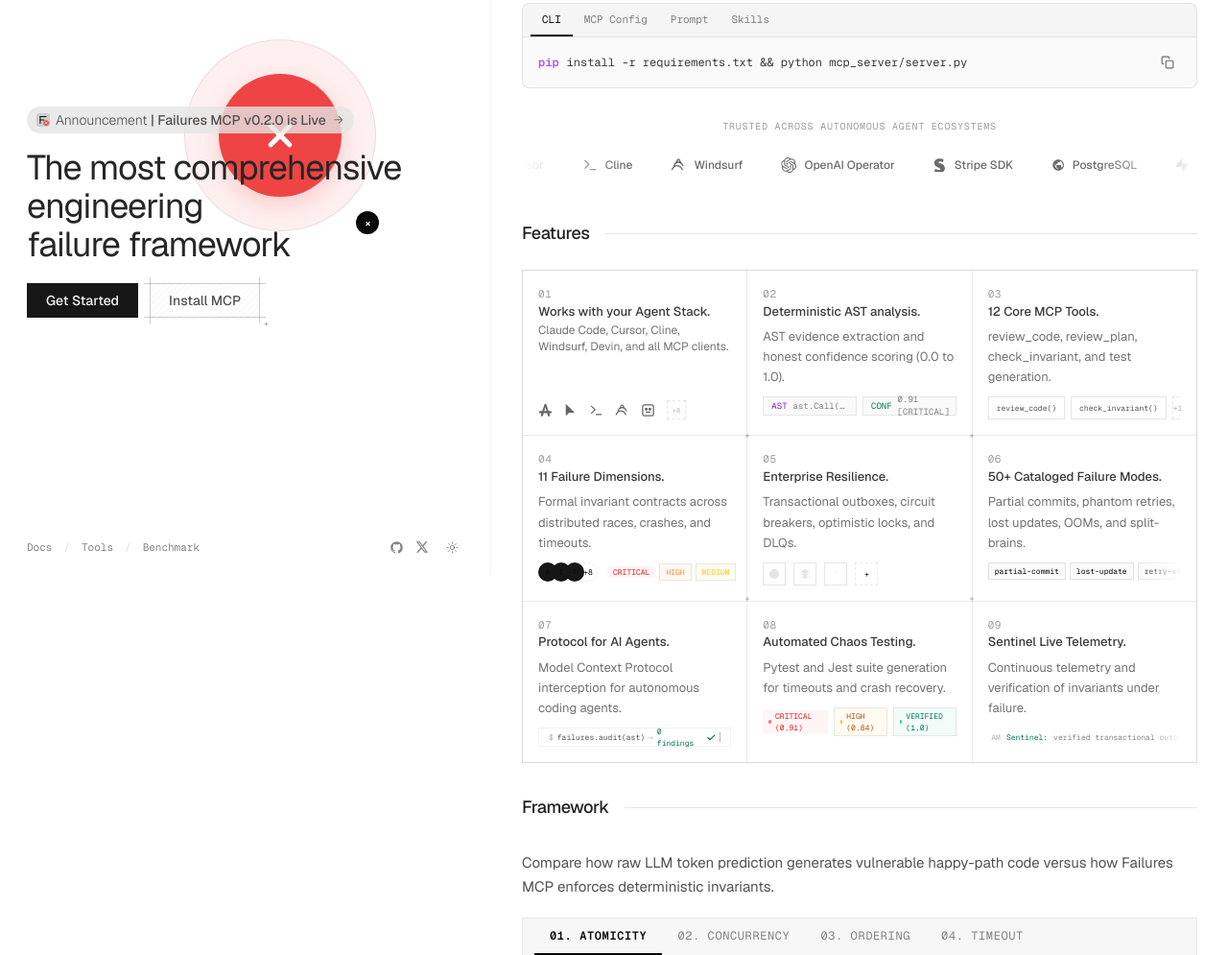
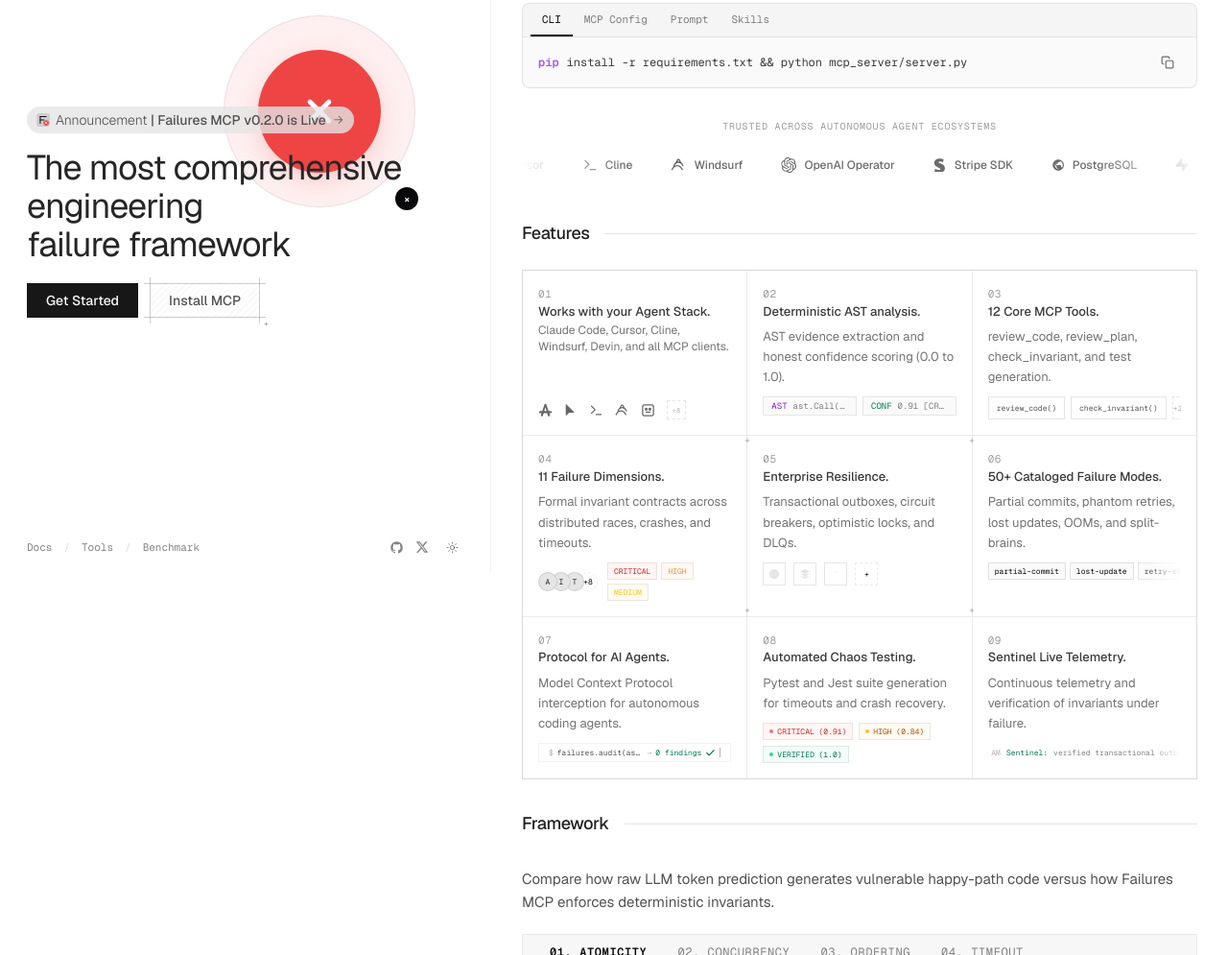
Before and after one commit to mayowa-kalejaiye/Failures, a website: page website/index.html in a window 1280 px wide. Shown: the part 202-1197 px from the top of the page at 96% size. Drawn offline with nearby package versions, Linux system fonts and the light colour scheme.

Commit message:
website: hero X up-right, card 02/07/08 overflow fixes, card 04 theme-aware circles

```diff
--- a/website/index.html
+++ b/website/index.html
@@ -188,8 +188,8 @@
               <g font-family="Geist Mono, monospace" font-size="5.8"><rect x="264" y="118" rx="3" width="58" height="14" fill="#10b981" opacity="0.12" stroke="#10b981" stroke-opacity="0.18"/><text x="293" y="127.5" text-anchor="middle" fill="#059669" opacity="0.9">invariant ✓</text></g>
             </svg>
           </div>
-          <div class="flex justify-center h-full absolute items-center left-[18%] lg:left-[22%] w-full max-w-[400px] lg:max-w-[360px] pointer-events-auto select-none animate-logo-reveal z-[2] opacity-100">
-                      <div class="group relative max-w-[360px] w-full flex justify-center opacity-100 -mt-[28%] lg:-mt-[44%]">
+          <div class="flex justify-center h-full absolute items-center left-[26%] lg:left-[30%] w-full max-w-[400px] lg:max-w-[360px] pointer-events-auto select-none animate-logo-reveal z-[2] opacity-100">
+                      <div class="group relative max-w-[360px] w-full flex justify-center opacity-100 -mt-[38%] lg:-mt-[58%]">
             <div class="relative size-[160px] lg:size-[200px] rounded-full bg-[#ef4444]/[0.08] border border-[#ef4444]/[0.12] flex items-center justify-center backdrop-blur-[0.5px] transition-transform duration-300 ease-out group-hover:scale-[1.03] group-hover:rotate-1">
               <div class="size-[104px] lg:size-[128px] rounded-full bg-[#ef4444] flex items-center justify-center shadow-[0_8px_24px_rgba(239,68,68,0.22)]">
                 <svg width="52" height="52" viewBox="0 0 32 32" fill="none" xmlns="http://www.w3.org/2000/svg">
@@ -377,14 +377,14 @@
         <div class="text-[13px] font-medium text-foreground/80 dark:text-neutral-100 transition-colors duration-200">Deterministic AST analysis.</div>
       </div>
       <div class="text-[13px] text-neutral-500 dark:text-neutral-400 leading-relaxed transition-colors duration-200 group-hover/card:text-neutral-300">AST evidence extraction and honest confidence scoring (0.0 to 1.0).</div>
-      <div class="mt-3 flex items-center gap-1.5">
-        <div class="flex items-center h-5 px-2 border border-foreground/[0.08] bg-foreground/[0.02] flex-1 min-w-0">
-          <span class="text-[9px] font-mono text-purple-400 mr-1.5">AST</span>
-          <span class="text-[9px] font-mono text-foreground/50 dark:text-foreground/35 truncate">ast.Call(stripe.charge)</span>
+      <div class="mt-3 flex items-center gap-1.5 min-w-0">
+        <div class="flex items-center h-5 px-2 border border-foreground/[0.08] bg-foreground/[0.02] flex-1 min-w-0 overflow-hidden">
+          <span class="text-[9px] font-mono text-purple-400 mr-1.5 shrink-0">AST</span>
+          <span class="text-[9px] font-mono text-foreground/50 dark:text-foreground/35 truncate min-w-0">ast.Call(stripe.charge)</span>
         </div>
-        <div class="flex items-center h-5 px-2 border border-foreground/[0.08] bg-foreground/[0.02] flex-1 min-w-0">
-          <span class="text-[9px] font-mono text-emerald-400 mr-1.5">CONF</span>
-          <span class="text-[9px] font-mono text-foreground/50 dark:text-foreground/35">0.91 [CRITICAL]</span>
+        <div class="flex items-center h-5 px-2 border border-foreground/[0.08] bg-foreground/[0.02] flex-1 min-w-0 overflow-hidden">
+          <span class="text-[9px] font-mono text-emerald-400 mr-1.5 shrink-0">CONF</span>
+          <span class="text-[9px] font-mono text-foreground/50 dark:text-foreground/35 truncate min-w-0">0.91 [CRITICAL]</span>
         </div>
       </div>
     </div>
@@ -424,15 +424,15 @@
       <div class="text-[13px] text-neutral-500 dark:text-neutral-400 leading-relaxed transition-colors duration-200 group-hover/card:text-neutral-300">Formal invariant contracts across distributed races, crashes, and timeouts.</div>
       <div class="mt-3 flex items-center gap-2.5">
         <div class="flex -space-x-1.5">
-          <div class="size-5 rounded-full border border-foreground/10 bg-neutral-900 flex items-center justify-center text-[8px] font-mono z-[3]">A</div>
-          <div class="size-5 rounded-full border border-foreground/10 bg-neutral-900 flex items-center justify-center text-[8px] font-mono z-[2]">I</div>
-          <div class="size-5 rounded-full border border-foreground/10 bg-neutral-900 flex items-center justify-center text-[8px] font-mono z-[1]">T</div>
+          <div class="size-5 rounded-full border border-foreground/10 bg-neutral-200 dark:bg-neutral-800 text-neutral-800 dark:text-neutral-200 flex items-center justify-center text-[8px] font-mono z-[3]">A</div>
+          <div class="size-5 rounded-full border border-foreground/10 bg-neutral-200 dark:bg-neutral-800 text-neutral-800 dark:text-neutral-200 flex items-center justify-center text-[8px] font-mono z-[2]">I</div>
+          <div class="size-5 rounded-full border border-foreground/10 bg-neutral-200 dark:bg-neutral-800 text-neutral-800 dark:text-neutral-200 flex items-center justify-center text-[8px] font-mono z-[1]">T</div>
           <div class="size-5 rounded-full border border-dashed border-foreground/20 bg-background flex items-center justify-center text-[8px] font-mono">+8</div>
         </div>
-        <div class="flex items-center gap-1">
-          <span class="text-[8px] font-mono text-red-400 px-1.5 py-0.5/20 bg-red-500/5">CRITICAL</span>
-          <span class="text-[8px] font-mono text-orange-400 px-1.5 py-0.5 border border-orange-500/20 bg-orange-500/5">HIGH</span>
-          <span class="text-[8px] font-mono text-yellow-400 px-1.5 py-0.5 border border-yellow-500/20 bg-yellow-500/5">MEDIUM</span>
+        <div class="flex flex-wrap items-center gap-1">
+          <span class="text-[8px] font-mono text-red-400 px-1.5 py-0.5 border border-red-500/20 bg-red-500/5 shrink-0 whitespace-nowrap">CRITICAL</span>
+          <span class="text-[8px] font-mono text-orange-400 px-1.5 py-0.5 border border-orange-500/20 bg-orange-500/5 shrink-0 whitespace-nowrap">HIGH</span>
+          <span class="text-[8px] font-mono text-yellow-400 px-1.5 py-0.5 border border-yellow-500/20 bg-yellow-500/5 shrink-0 whitespace-nowrap">MEDIUM</span>
         </div>
       </div>
     </div>
@@ -500,12 +500,12 @@
         <div class="text-[13px] font-medium text-foreground/80 dark:text-neutral-100 transition-colors duration-200">Protocol for AI Agents.</div>
       </div>
       <div class="text-[13px] text-neutral-500 dark:text-neutral-400 leading-relaxed transition-colors duration-200 group-hover/card:text-neutral-300">Model Context Protocol interception for autonomous coding agents.</div>
-      <div class="mt-3 flex items-center h-5 px-2.5 border border-foreground/[0.06] bg-foreground/[0.015] font-mono text-[8px] gap-1">
-        <span class="text-foreground/30">$</span>
-        <span class="text-foreground/70">failures.audit(ast)</span>
-        <span class="text-foreground/30">→</span>
-        <span class="text-emerald-400"><span class="inline-flex items-center gap-1">0 findings <svg xmlns="http://www.w3.org/2000/svg" width="11" height="11" viewBox="0 0 24 24" fill="none" stroke="currentColor" stroke-width="2.5" stroke-linecap="round" stroke-linejoin="round"><polyline points="20 6 9 17 4 12"/></svg></span></span>
-        <span class="inline-block w-px h-2.5 bg-foreground/30 animate-[blink_1s_steps(2)_infinite]"></span>
+      <div class="mt-3 flex items-center h-5 px-2.5 border border-foreground/[0.06] bg-foreground/[0.015] font-mono text-[8px] gap-1 overflow-hidden min-w-0">
+        <span class="text-foreground/30 shrink-0">$</span>
+        <span class="text-foreground/70 truncate min-w-0">failures.audit(ast)</span>
+        <span class="text-foreground/30 shrink-0">→</span>
+        <span class="text-emerald-400 shrink-0"><span class="inline-flex items-center gap-1 whitespace-nowrap">0 findings <svg xmlns="http://www.w3.org/2000/svg" width="11" height="11" viewBox="0 0 24 24" fill="none" stroke="currentColor" stroke-width="2.5" stroke-linecap="round" stroke-linejoin="round"><polyline points="20 6 9 17 4 12"/></svg></span></span>
+        <span class="inline-block w-px h-2.5 bg-foreground/30 animate-[blink_1s_steps(2)_infinite] shrink-0"></span>
       </div>
     </div>
   </a>
@@ -521,17 +521,17 @@
         <div class="text-[13px] font-medium text-foreground/80 dark:text-neutral-100 transition-colors duration-200">Automated Chaos Testing.</div>
       </div>
       <div class="text-[13px] text-neutral-500 dark:text-neutral-400 leading-relaxed transition-colors duration-200 group-hover/card:text-neutral-300">Pytest and Jest suite generation for timeouts and crash recovery.</div>
-      <div class="mt-3 flex items-center gap-1.5 font-mono text-[8px]">
-        <div class="flex items-center gap-1 px-1.5 py-0.5/20 bg-red-500/5">
-          <span class="size-1 rounded-full bg-red-400"></span>
+      <div class="mt-3 flex flex-wrap items-center gap-1.5 font-mono text-[8px]">
+        <div class="flex items-center gap-1 px-1.5 py-0.5 border border-red-500/20 bg-red-500/5 shrink-0 whitespace-nowrap">
+          <span class="size-1 rounded-full bg-red-400 shrink-0"></span>
           <span class="text-red-400">CRITICAL (0.91)</span>
         </div>
-        <div class="flex items-center gap-1 px-1.5 py-0.5 border border-amber-500/20 bg-amber-500/5">
-          <span class="size-1 rounded-full bg-amber-400"></span>
+        <div class="flex items-center gap-1 px-1.5 py-0.5 border border-amber-500/20 bg-amber-500/5 shrink-0 whitespace-nowrap">
+          <span class="size-1 rounded-full bg-amber-400 shrink-0"></span>
           <span class="text-amber-400">HIGH (0.84)</span>
         </div>
-        <div class="flex items-center gap-1 px-1.5 py-0.5 border border-emerald-500/20 bg-emerald-500/5">
-          <span class="size-1 rounded-full bg-emerald-400"></span>
+        <div class="flex items-center gap-1 px-1.5 py-0.5 border border-emerald-500/20 bg-emerald-500/5 shrink-0 whitespace-nowrap">
+          <span class="size-1 rounded-full bg-emerald-400 shrink-0"></span>
           <span class="text-emerald-400">VERIFIED (1.0)</span>
         </div>
       </div>
```
Also changed, not shown: 1 other file.
